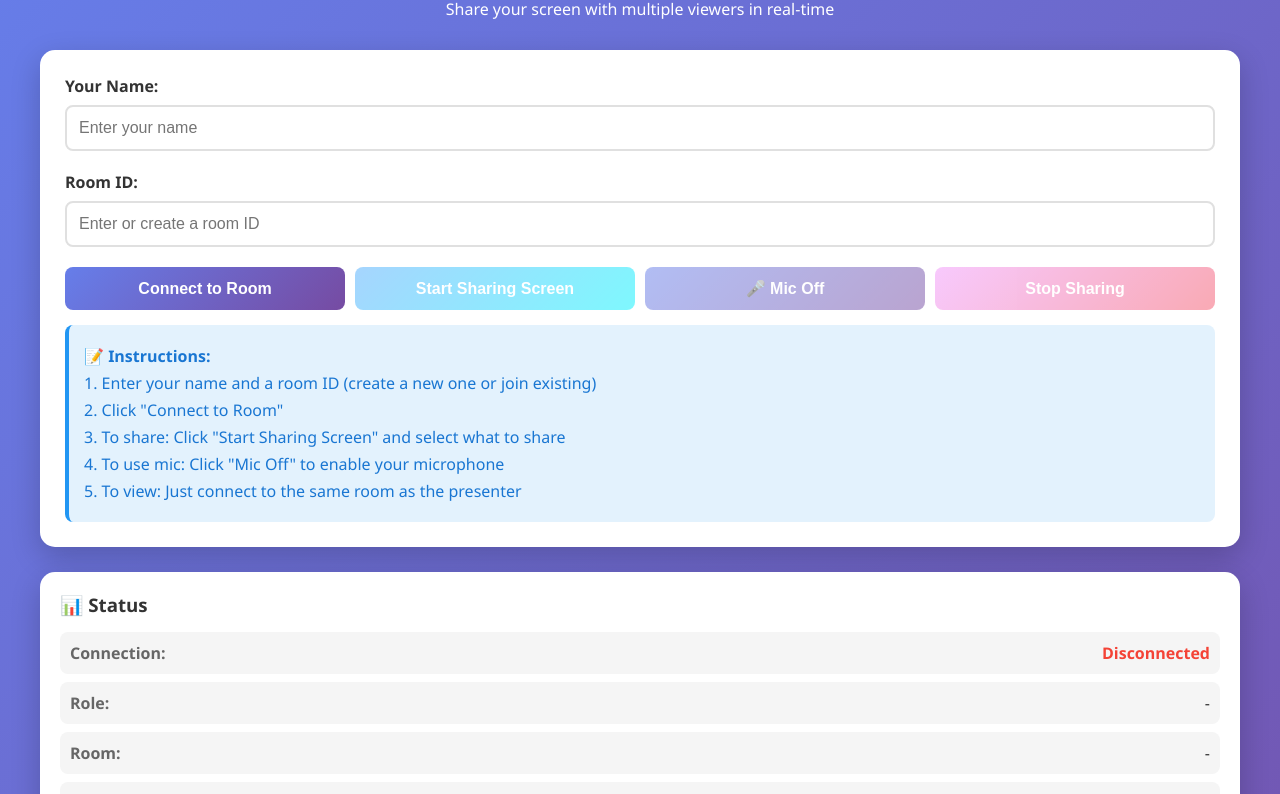
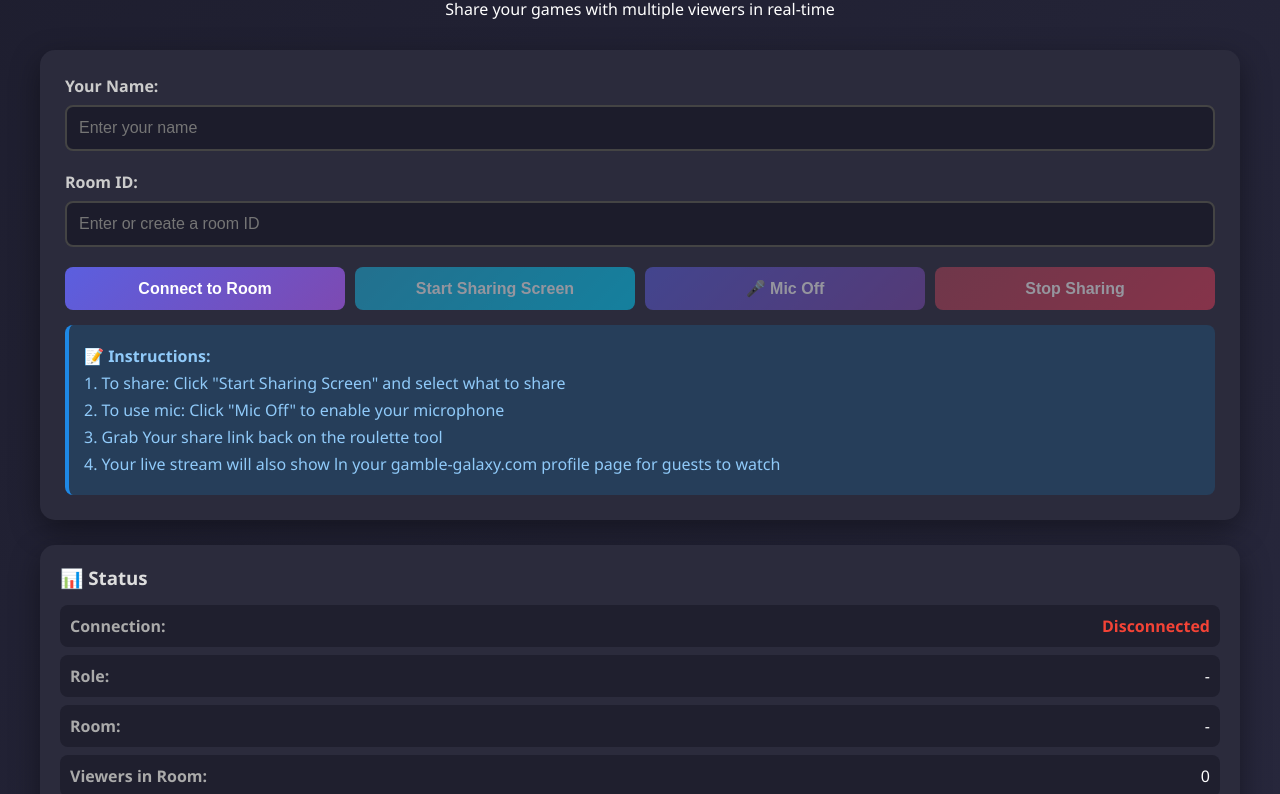
Before and after one commit to joey2354/screenShare, a website: page index.html in a window 1280 px wide. Shown: the part 87-881 px from the top of the page. Drawn offline with Linux system fonts and the light colour scheme.

Commit message:
Update index.html

```diff
--- a/index.html
+++ b/index.html
@@ -3,7 +3,7 @@
 <head>
     <meta charset="UTF-8">
     <meta name="viewport" content="width=device-width, initial-scale=1.0">
-    <title>Screen Sharing App</title>
+    <title>TriggersV10 live Screen Sharing App</title>
    <style>
     * {
         margin: 0;
@@ -13,7 +13,8 @@
 
     body {
         font-family: 'Segoe UI', Tahoma, Geneva, Verdana, sans-serif;
-            background: linear-gradient(135deg, #667eea 0%, #764ba2 100%);
+        background: linear-gradient(135deg, #1e1e2f 0%, #2a2a40 100%);
+        color: #e5e5e5;
         min-height: 100vh;
         padding: 20px;
     }
@@ -25,7 +26,7 @@
 
     .header {
         text-align: center;
-            color: white;
+        color: #ffffff;
         margin-bottom: 30px;
     }
 
@@ -35,10 +36,10 @@
     }
 
     .controls {
-            background: white;
+        background: #2b2b3c;
         padding: 25px;
         border-radius: 15px;
-            box-shadow: 0 10px 30px rgba(0,0,0,0.2);
+        box-shadow: 0 10px 30px rgba(0,0,0,0.4);
         margin-bottom: 25px;
     }
 
@@ -50,21 +51,24 @@
         display: block;
         margin-bottom: 8px;
         font-weight: 600;
-            color: #333;
+        color: #ccc;
     }
 
     .control-group input {
         width: 100%;
         padding: 12px;
-            border: 2px solid #e0e0e0;
+        border: 2px solid #444;
         border-radius: 8px;
+        background: #1c1c2b;
+        color: #eee;
         font-size: 16px;
-            transition: border-color 0.3s;
+        transition: border-color 0.3s, background 0.3s;
     }
 
     .control-group input:focus {
         outline: none;
-            border-color: #667eea;
+        border-color: #7b5bff;
+        background: #26263a;
     }
 
     .button-group {
@@ -83,7 +87,7 @@
         border-radius: 8px;
         cursor: pointer;
         transition: all 0.3s;
-            color: white;
+        color: #fff;
     }
 
     button:disabled {
@@ -92,34 +96,34 @@
     }
 
     .btn-primary {
-            background: linear-gradient(135deg, #667eea 0%, #764ba2 100%);
+        background: linear-gradient(135deg, #5b5fdf 0%, #7d4ab2 100%);
     }
 
     .btn-primary:hover:not(:disabled) {
         transform: translateY(-2px);
-            box-shadow: 0 5px 15px rgba(102, 126, 234, 0.4);
+        box-shadow: 0 5px 15px rgba(123, 91, 255, 0.4);
     }
 
     .btn-danger {
-            background: linear-gradient(135deg, #f093fb 0%, #f5576c 100%);
+        background: linear-gradient(135deg, #b34358 0%, #e03c58 100%);
     }
 
     .btn-danger:hover:not(:disabled) {
         transform: translateY(-2px);
-            box-shadow: 0 5px 15px rgba(245, 87, 108, 0.4);
+        box-shadow: 0 5px 15px rgba(224, 60, 88, 0.4);
     }
 
     .btn-success {
-            background: linear-gradient(135deg, #4facfe 0%, #00f2fe 100%);
+        background: linear-gradient(135deg, #1cb5e0 0%, #00d4ff 100%);
     }
 
     .btn-success:hover:not(:disabled) {
         transform: translateY(-2px);
-            box-shadow: 0 5px 15px rgba(79, 172, 254, 0.4);
+        box-shadow: 0 5px 15px rgba(0, 212, 255, 0.4);
     }
 
     .btn-mic {
-            background: linear-gradient(135deg, #667eea 0%, #764ba2 100%);
+        background: linear-gradient(135deg, #5b5fdf 0%, #7d4ab2 100%);
     }
 
     .btn-mic.active {
@@ -129,7 +133,7 @@
 
     .btn-mic:hover:not(:disabled) {
         transform: translateY(-2px);
-            box-shadow: 0 5px 15px rgba(102, 126, 234, 0.4);
+        box-shadow: 0 5px 15px rgba(123, 91, 255, 0.4);
     }
 
     @keyframes pulse {
@@ -142,22 +146,22 @@
     }
 
     .status {
-            background: white;
+        background: #2b2b3c;
         padding: 20px;
         border-radius: 15px;
-            box-shadow: 0 10px 30px rgba(0,0,0,0.2);
+        box-shadow: 0 10px 30px rgba(0,0,0,0.4);
         margin-bottom: 25px;
     }
 
     .status h3 {
         margin-bottom: 15px;
-            color: #333;
+        color: #ddd;
     }
 
     .status-item {
         padding: 10px;
         margin-bottom: 8px;
-            background: #f5f5f5;
+        background: #1f1f2e;
         border-radius: 8px;
         display: flex;
         justify-content: space-between;
@@ -166,11 +170,11 @@
 
     .status-label {
         font-weight: 600;
-            color: #666;
+        color: #aaa;
     }
 
     .status-value {
-            color: #333;
+        color: #fff;
     }
 
     .status-online {
@@ -184,55 +188,56 @@
     }
 
     .video-container {
-            background: white;
+        background: #2b2b3c;
         padding: 20px;
         border-radius: 15px;
-            box-shadow: 0 10px 30px rgba(0,0,0,0.2);
+        box-shadow: 0 10px 30px rgba(0,0,0,0.4);
     }
 
     .video-container h3 {
         margin-bottom: 15px;
-            color: #333;
+        color: #ddd;
     }
 
     video {
         width: 100%;
         background: #000;
         border-radius: 8px;
-            box-shadow: 0 5px 15px rgba(0,0,0,0.3);
+        box-shadow: 0 5px 15px rgba(0,0,0,0.5);
     }
 
     .viewer-list {
-            background: white;
+        background: #2b2b3c;
         padding: 20px;
         border-radius: 15px;
-            box-shadow: 0 10px 30px rgba(0,0,0,0.2);
+        box-shadow: 0 10px 30px rgba(0,0,0,0.4);
         margin-bottom: 25px;
     }
 
     .viewer-list h3 {
         margin-bottom: 15px;
-            color: #333;
+        color: #ddd;
     }
 
     .viewer-item {
         padding: 10px;
-            background: #f5f5f5;
+        background: #1f1f2e;
         border-radius: 8px;
         margin-bottom: 8px;
+        color: #eee;
     }
 
     .info-box {
-            background: #e3f2fd;
+        background: #263e5a;
         padding: 15px;
         border-radius: 8px;
         margin-top: 15px;
-            border-left: 4px solid #2196f3;
+        border-left: 4px solid #1e88e5;
     }
 
     .info-box p {
         margin: 5px 0;
-            color: #1976d2;
+        color: #90caf9;
     }
 
     @media (max-width: 768px) {
@@ -245,12 +250,13 @@
         }
     }
 </style>
+
 </head>
 <body>
     <div class="container">
         <div class="header">
-            <h1>🖥️ Screen Sharing App</h1>
-            <p>Share your screen with multiple viewers in real-time</p>
+            <h1>🖥️ TriggersV10 roulette Screen Sharing App</h1>
+            <p>Share your games with multiple viewers in real-time</p>
         </div>
 
         <div class="controls">
@@ -273,11 +279,12 @@
 
             <div class="info-box">
                 <p><strong>📝 Instructions:</strong></p>
-                <p>1. Enter your name and a room ID (create a new one or join existing)</p>
-                <p>2. Click "Connect to Room"</p>
-                <p>3. To share: Click "Start Sharing Screen" and select what to share</p>
-                <p>4. To use mic: Click "Mic Off" to enable your microphone</p>
-                <p>5. To view: Just connect to the same room as the presenter</p>
+                <p>1. To share: Click "Start Sharing Screen" and select what to share </p>
+                <p>2. To use mic: Click "Mic Off" to enable your microphone </p>
+                <p>3. Grab Your share link back on the roulette tool</p>
+                <p>4. Your live stream will also show ln your gamble-galaxy.com profile page for guests to watch</p>
+
+
             </div>
         </div>
 
```
Lines whose indentation alone changed are shown as unchanged.
